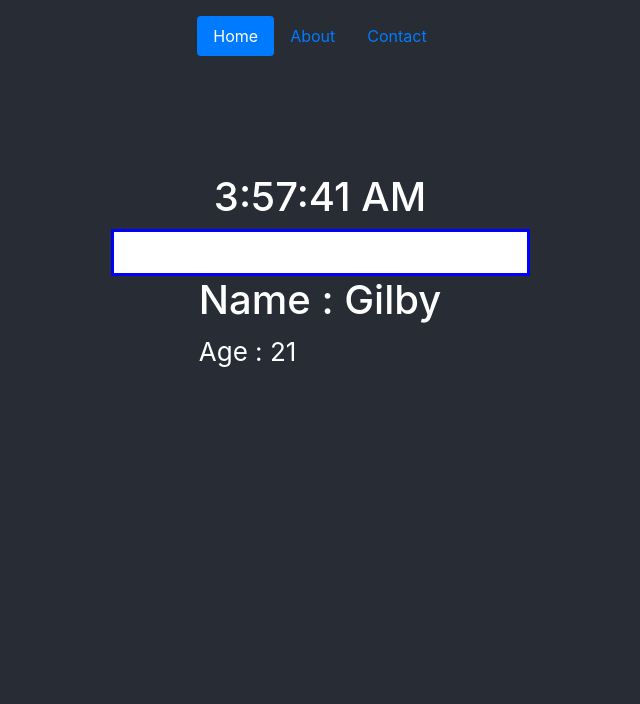
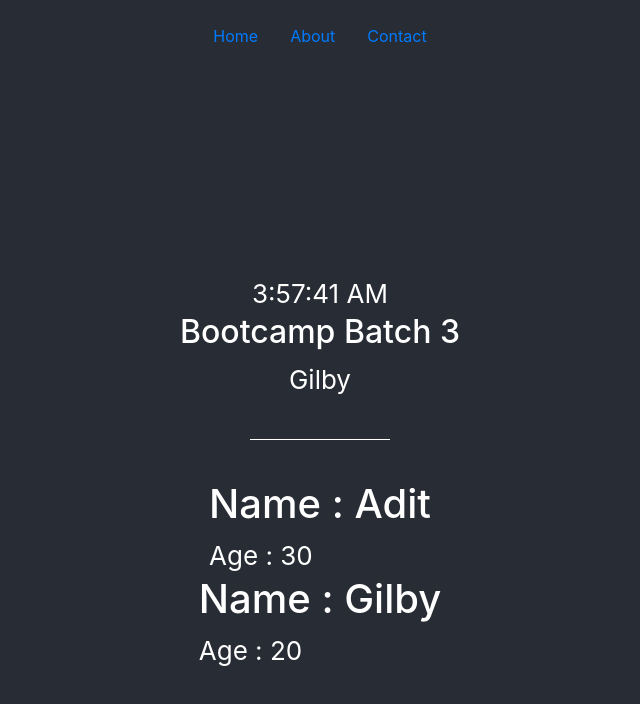
Before and after one commit to gilby5150/Pertemuan-9-jsx, a React (Create React App) app: page / in a window 1280 px wide. Shown: the top 704 px of the page, without its empty margins (320-960 px from the left). Built offline with nearby package versions, Linux system fonts and the light colour scheme.

Commit message:
React pertemuan 2

```diff
--- a/package.json
+++ b/package.json
@@ -8,6 +8,7 @@
     "@testing-library/user-event": "^13.5.0",
     "react": "^18.2.0",
     "react-dom": "^18.2.0",
+    "react-router-dom": "^6.4.0",
     "react-scripts": "5.0.1",
     "web-vitals": "^2.1.4"
   },
--- a/src/App.css
+++ b/src/App.css
@@ -15,7 +15,7 @@
 }
 .App-body{
   background-color: #282c34;
-  min-height: 50vh;
+  min-height: 100vh;
   display: flex;
   flex-direction: column;
   align-items: center;
--- a/src/App.js
+++ b/src/App.js
@@ -1,28 +1,24 @@
 import './App.css';
+import { BrowserRouter as Router, Routes, Route} from 'react-router-dom'
 import Nav from './components/layout/Navbar'
-import User from './components/user'
-import gilby from './components/image/gilby.jpg'
+import Home from './components/Home';
+import About from './components/About';
+import Contact from './components/Contact';
 
 function App() {
-  // const date = new Date();
-  // const time = date.toLocaleTimeString();
   return (
-      <div className="App">
-      <header className="App-header">
+    <Router>
+      <div className='App-header'>
       <Nav/>
-        </header>
-        <body className='App-body'>
-        {/* <img src={gilby} className="App-logo" alt="logo" />
-        <h1>Bootcamp batch 3</h1>
-        <p>
-          Gilby Faqih
-        </p> */}
-          <h1>{new Date().toLocaleTimeString()}</h1>
-          <input type="number" max={5} style={{border:"3px solid", color:"blue"}}/>
-          <User name="Gilby" umur="21"/>
-        </body>
-        <footer className='App-footer'></footer>
-    </div>
+      </div>
+      <div className='App-body'>
+        <Routes>
+          <Route path="/" element={<Home />} />
+          <Route path="/About" element={<About />} />
+          <Route path="/Contact" element={<Contact />} />
+        </Routes>
+        </div>
+    </Router>
   );
 }
 
--- /dev/null
+++ b/src/components/About.jsx
@@ -0,0 +1,20 @@
+import gilby from './image/gilby.jpg'
+
+const About = () => {
+    const date = new Date()
+    const time = date.toLocaleTimeString()
+
+    return (
+      <>
+      <div className='App-body'>
+          <img src={gilby} className='App-logo'/>
+            <h1>Bootcamp batch 3</h1>
+            <p>Gilby Faqih</p>
+            <h1>{time}</h1>
+      </div>
+
+      </>
+    )
+  }
+
+  export default About
--- /dev/null
+++ b/src/components/Contact.jsx
@@ -0,0 +1,11 @@
+const Contact = () => {
+
+    return (
+      <>
+        <h1>Bootcamp batch 3</h1>
+        <p>Gilby Faqih</p>
+      </>
+    )
+  }
+
+  export default Contact
--- /dev/null
+++ b/src/components/Home.jsx
@@ -0,0 +1,22 @@
+import User from './User'
+
+const Home = () => {
+  const date = new Date()
+  const time = date.toLocaleTimeString()
+
+  return (
+    <>
+      <div className='App-body'>
+        {time}
+      <h2>Bootcamp Batch 3</h2>
+      <span>Gilby</span>
+
+      <div style={{ borderBottom: '1px solid white', width: '50%', margin: '40px 0' }} />
+      <User name="Adit" age="30" />
+      <User name="Gilby" age="20" />
+      </div>
+    </>
+  )
+}
+
+export default Home
--- a/src/components/layout/Navbar.js
+++ b/src/components/layout/Navbar.js
@@ -3,9 +3,9 @@ function Nav() {
     <div class="b-example-divider">
         <header class="d-flex justify-content-center py-3">
             <ul class="nav nav-pills">
-                <li class="nav-item"><a href="#" class="nav-link active" aria-current="page">Home</a></li>
-                <li class="nav-item"><a href="#" class="nav-link">About</a></li>
-                <li class="nav-item"><a href="#" class="nav-link">Contact</a></li>
+                <li class="nav-item"><a href="/" class="nav-link">Home</a></li>
+                <li class="nav-item"><a href="/about" class="nav-link">About</a></li>
+                <li class="nav-item"><a href="/Contact" class="nav-link">Contact</a></li>
             </ul>
         </header>
     </div>
--- a/src/components/user.jsx
+++ b/src/components/user.jsx
@@ -1,8 +1,8 @@
-const User = ({name,umur})=>{
+const User = ({name,age})=>{
     return (
         <div>
             <h1>Name : {name}</h1>
-            <span>Age : {umur}</span>
+            <span>Age : {age}</span>
         </div>
     )
 }
```
Also changed, not shown: src/react-pretemuan-2.js (added, +30 -0 lines), 1 other file (tests, documents, lock files or other folders).
